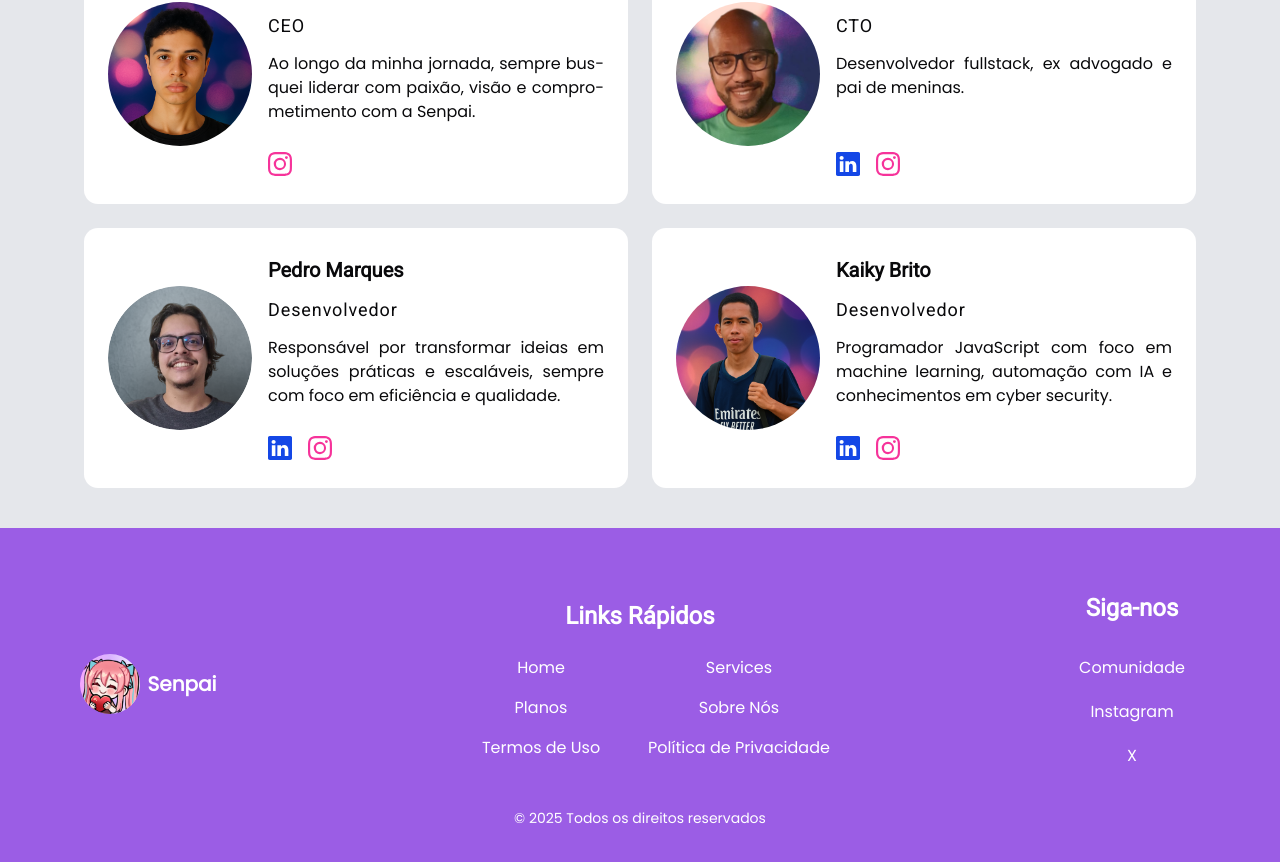
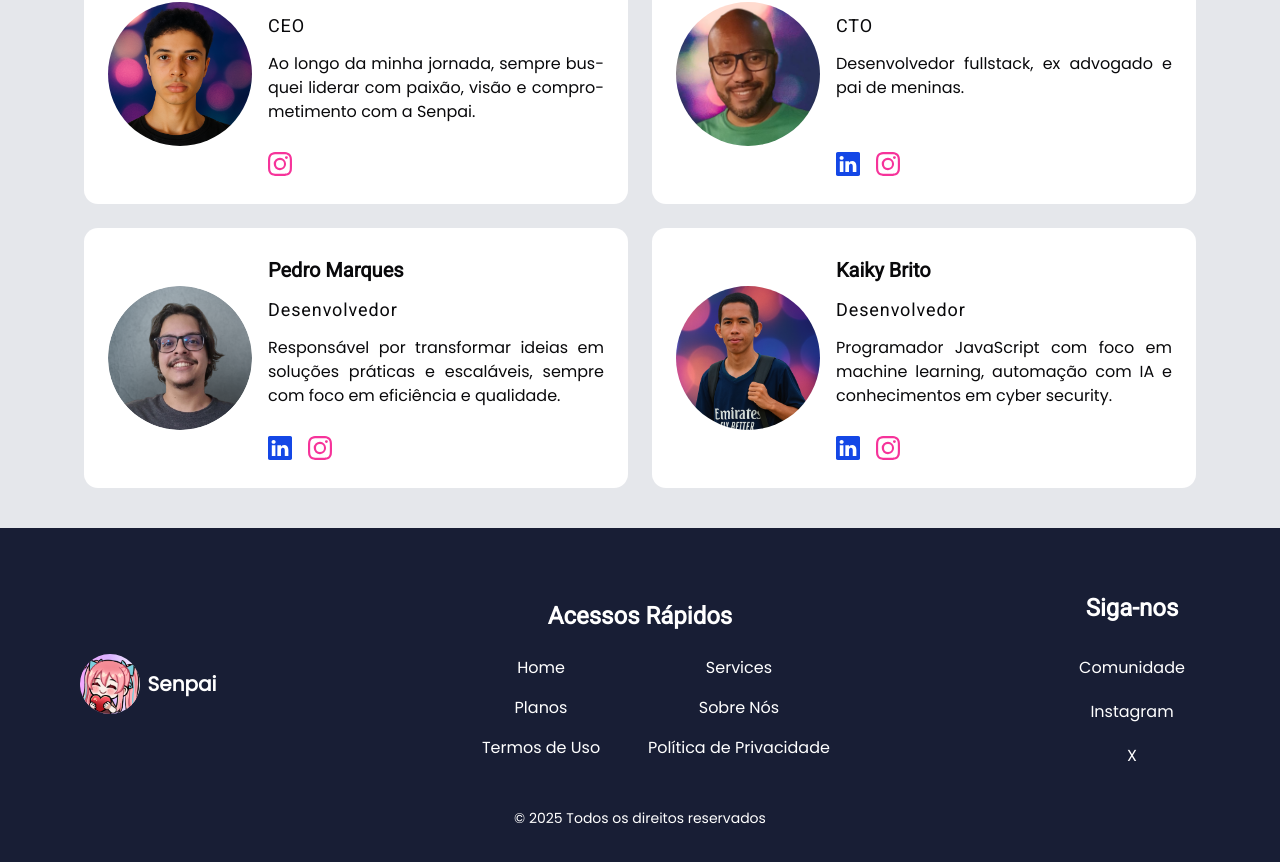
Before and after one commit to PedroMarques391/senpaiLP, a Next.js app: page /about in a window 1280 px wide. Shown: the part 2108-2970 px from the top of the page. Built offline with nearby package versions, Linux system fonts and the light colour scheme.

Commit message:
style: add new colors to the header and footer.

```diff
--- a/src/app/globals.css
+++ b/src/app/globals.css
@@ -7,20 +7,14 @@
 
 @theme {
   --color-surface: #fecfda;
-  /* fundo principal rosa claro */
   --color-surface-card: #ffe4ec;
   /* cards */
   --color-surface-card-alt: #f9d9e7;
-  /* variação para destaque (ex: plano do meio) */
 
   --color-primary-theme: #ec4899;
-  /* rosa vibrante para botões e CTA */
-  --color-secondary-theme: #9B5DE5;
-  /* roxo médio, hover e detalhes */
+  --color-secondary-theme: #181e35;
   --color-accent: -theme #f59e0b;
-  /* laranja doce para chamar atenção */
   --color-neutral-theme: #1e1e1e;
-  /* ícones e bordas */
 
   --color-content-primary: #9B5DE5;
   --color-content-secondary: #4b3c61;
--- a/src/components/layout/Footer.tsx
+++ b/src/components/layout/Footer.tsx
@@ -15,7 +15,7 @@ export const Footer = () => {
                         <Logo />
                     </div>
                     <div className="flex flex-col items-center sm:items-start md:col-span-2">
-                        <h1 className="text-xl sm:text-2xl font-semibold mb-4 text-center w-full">Links Rápidos</h1>
+                        <h1 className="text-xl sm:text-2xl font-semibold mb-4 text-center w-full">Acessos Rápidos</h1>
                         <ul className="grid grid-cols-2 w-full ">
                             <LI
                                 prefetch={isHomePage ? false : true}
--- a/src/components/sections/Info.tsx
+++ b/src/components/sections/Info.tsx
@@ -22,7 +22,7 @@ const Info = (): React.JSX.Element => {
                     initial={{ opacity: 0 }}
                     animate={{ opacity: isInView ? 1 : 0 }}
                     transition={{ type: "tween", duration: 1.5, ease: "easeInOut" }}
-                    className="text-2xl md:text-3xl lg:text-5xl font-semibold text-center md:text-left">Mais diversão e praticidade no seu WhatsApp</motion.h1>
+                    className="text-2xl text-content-secondary md:text-3xl lg:text-5xl font-semibold text-center md:text-left">Mais diversão e praticidade no seu WhatsApp</motion.h1>
                 <motion.p
                     ref={ref}
                     initial={{ opacity: 0 }}
@@ -33,7 +33,8 @@ const Info = (): React.JSX.Element => {
 
                 <Button
                     asChild
-                    className=" text-content-inverse bg-content-primary hover:bg-content-secondary transition-all flex items-center gap-2 p-5 lg:p-6 text-base md:text-lg  w-full md:w-fit rounded-full"
+                    className=" text-content-inverse bg-content-secondary hover:bg-content-primary/59 transition-all
+                    duration-500 flex items-center gap-2 p-5 lg:p-6 text-base md:text-lg  w-full md:w-fit rounded-full"
                 >
                     <Link
                         href="https://wa.me/555497153068?text=Ol%C3%A1%20senpai"
--- a/src/components/sections/Services.tsx
+++ b/src/components/sections/Services.tsx
@@ -78,8 +78,8 @@ const Services = ({
             >
                 <Button
                     className="w-full py-6 text-base md:text-lg rounded-xl
-                               bg-secondary-theme text-shadow-surface-card-alt
-                               hover:bg-secondary transition-all mt-7 font-semibold"
+                               bg-content-primary text-shadow-surface-card-alt
+                               hover:bg-content-primary/60 mt-7 font-semibold transition-all duration-700"
                 >
                     {textButton} <ArrowRight size={24} />
                 </Button>
```
